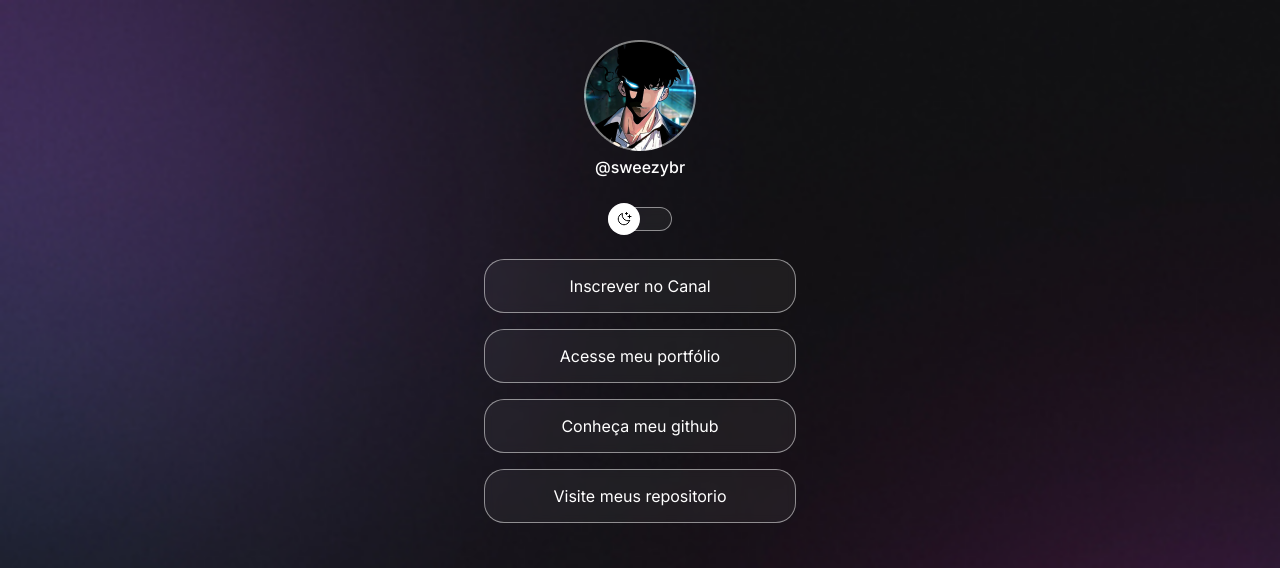
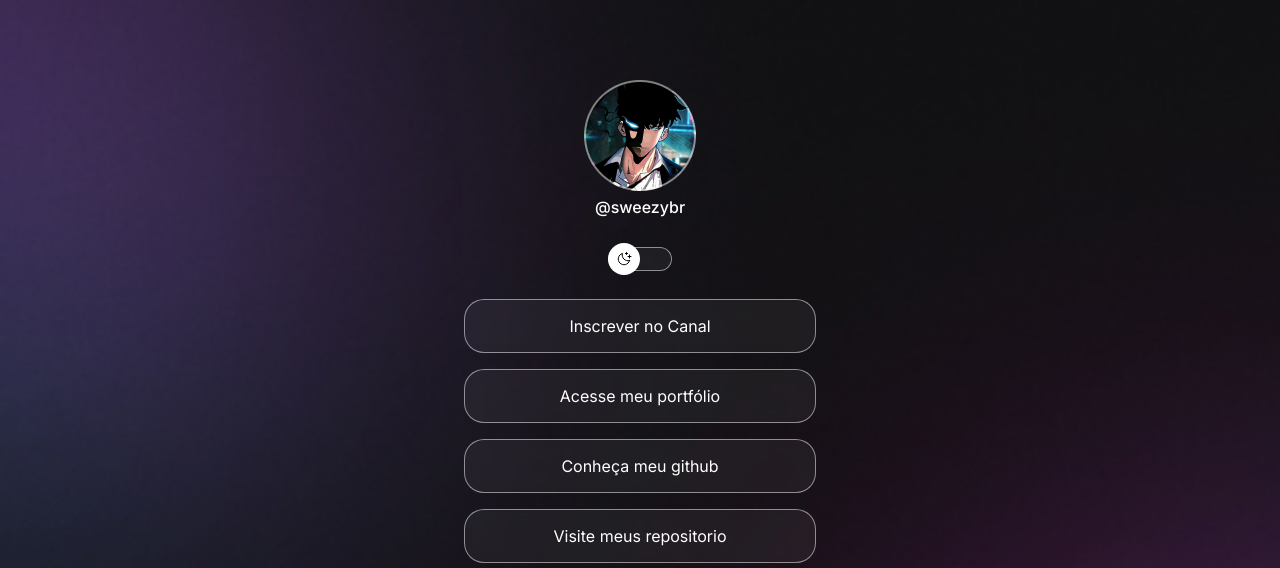
Before and after one commit to luizzwzzt/Rocketseat-discover, a plain HTML site: page index.html in a window 1280 px wide. Shown: the top 568 px of the page. Drawn offline with nearby package versions, Linux system fonts and the light colour scheme.

Commit message:
adjust container widTH

```diff
--- a/style.css
+++ b/style.css
@@ -39,8 +39,9 @@ body * {
   color: var(--text-color);
 }
 #container {
-  width: 360px;
-  margin: 16px auto 0px auto;
+  width: 100%;
+  max-width: 400px;
+  margin: 56px auto 0px;
   padding: 0 24px;
 }
 
```
